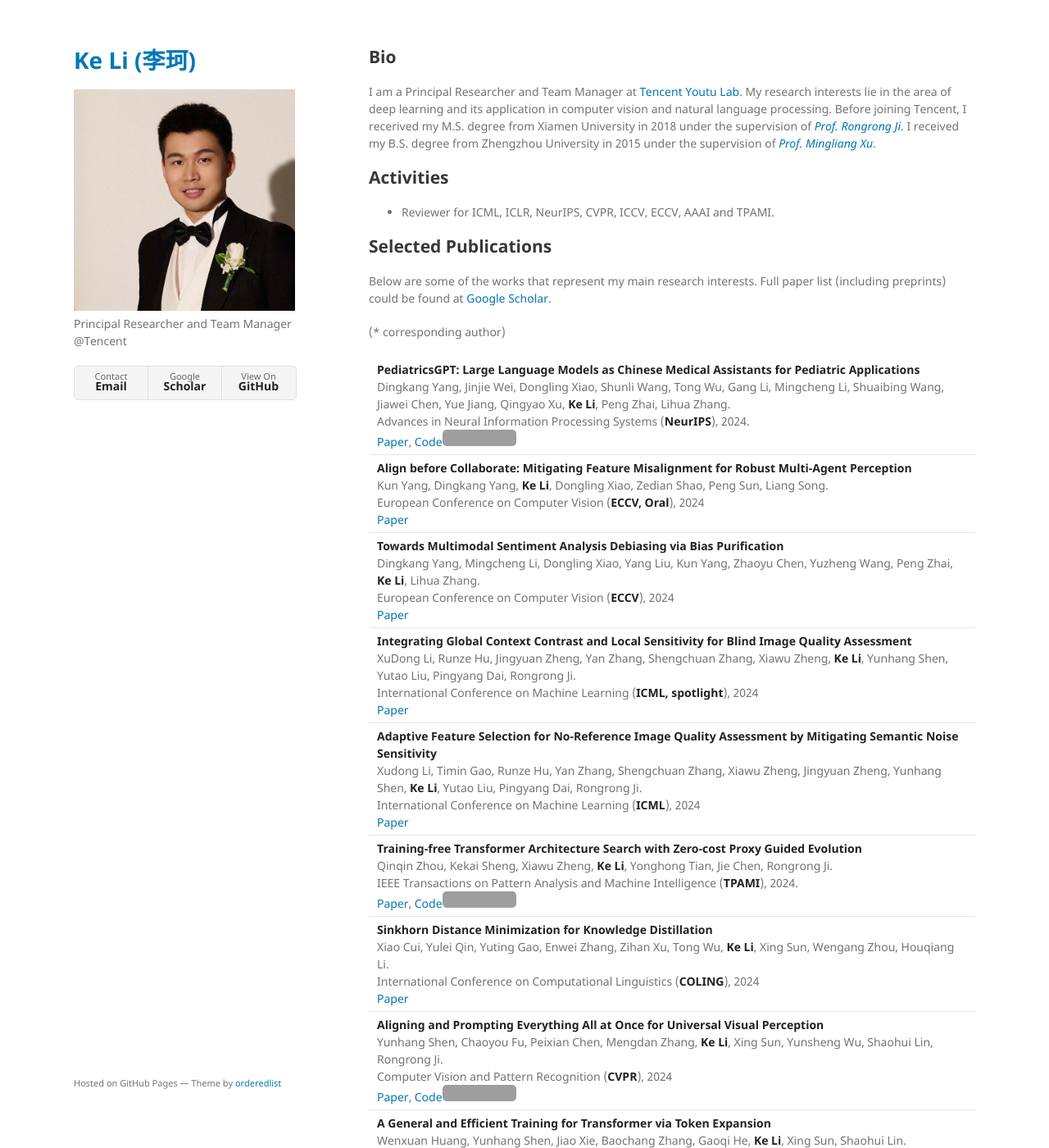
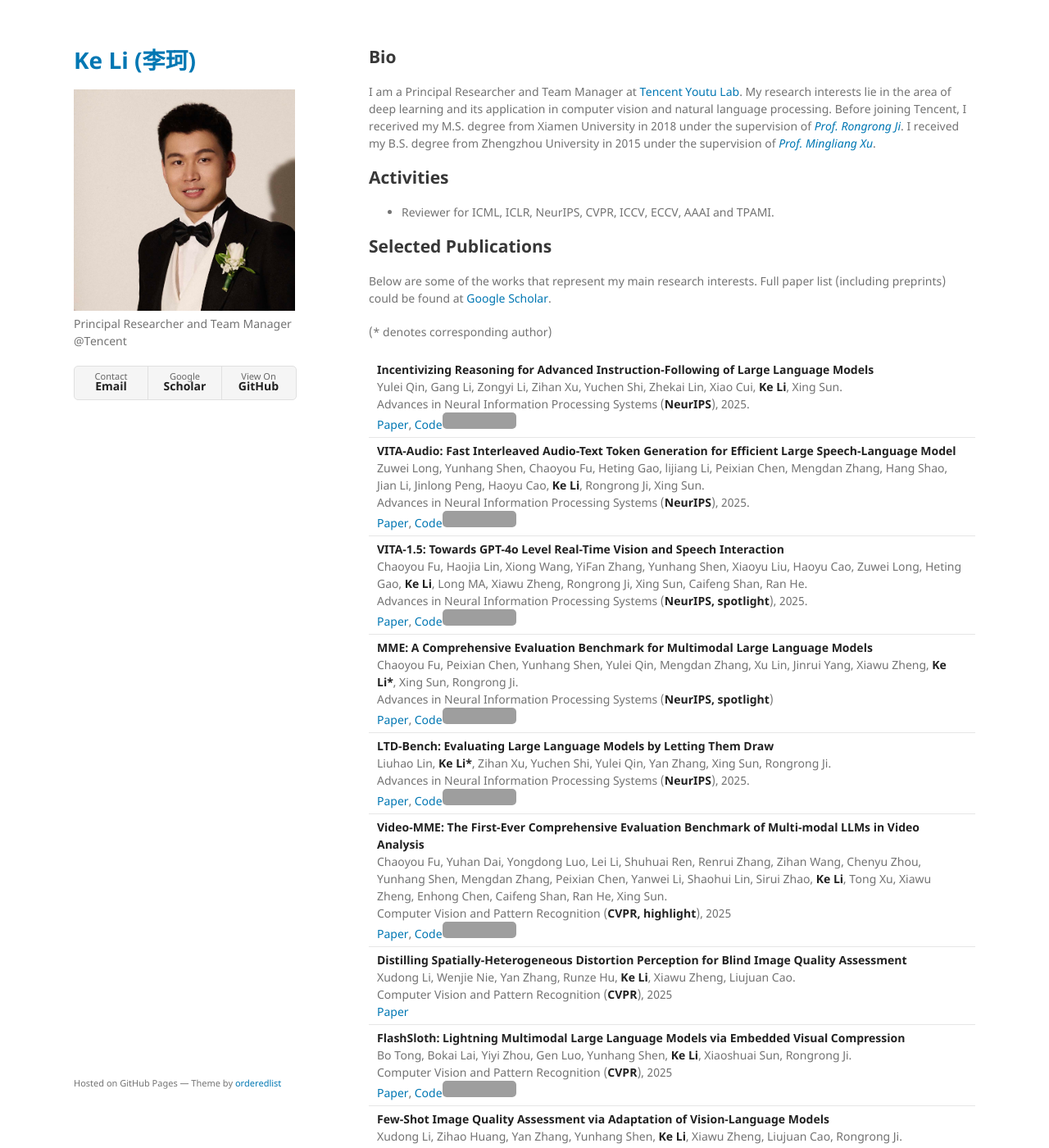
Before and after one commit to keli-61/keli-61.github.io, a Jekyll site: the page built from index.md, in a window 1280 px wide and 1400 px high. Shown: the whole window at 82% size. Built offline with Jekyll 4.4.1, drawn with Linux system fonts in a browser that asks for light colours; some of the changed text lies outside the part shown; grey boxes are pictures that could not be loaded.

Commit message:
update papers

```diff
--- a/index.md
+++ b/index.md
@@ -15,8 +15,17 @@ I am a Principal Researcher and Team Manager at [Tencent Youtu Lab](https://open
 
 Below are some of the works that represent my main research interests. Full paper list (including preprints) could be found at [Google Scholar](https://scholar.google.com/citations?user=mfWsFM0AAAAJ&hl=en).
 
-(* corresponding author)
+(* denotes corresponding author)
 
+| **Incentivizing Reasoning for Advanced Instruction-Following of Large Language Models**<br />Yulei Qin, Gang Li, Zongyi Li, Zihan Xu, Yuchen Shi, Zhekai Lin, Xiao Cui, **Ke Li**, Xing Sun.<br />Advances in Neural Information Processing Systems (**NeurIPS**), 2025.<br />[Paper](https://arxiv.org/abs/2506.01413), [Code](https://github.com/yuleiqin/RAIF)<img style="border: 0px;padding: 0px;border-radius: 5px;" src="https://img.shields.io/github/stars/yuleiqin/RAIF.svg" alt="GitHub stars" title="" /> |
+| **VITA-Audio: Fast Interleaved Audio-Text Token Generation for Efficient Large Speech-Language Model**<br />Zuwei Long, Yunhang Shen, Chaoyou Fu, Heting Gao, lijiang Li, Peixian Chen, Mengdan Zhang, Hang Shao, Jian Li, Jinlong Peng, Haoyu Cao, **Ke Li**, Rongrong Ji, Xing Sun.<br />Advances in Neural Information Processing Systems (**NeurIPS**), 2025.<br />[Paper](https://arxiv.org/pdf/2505.03739), [Code](https://github.com/VITA-MLLM/VITA-Audio)<img style="border: 0px;padding: 0px;border-radius: 5px;" src="https://img.shields.io/github/stars/VITA-MLLM/VITA-Audio.svg" alt="GitHub stars" title="" /> |
+| **VITA-1.5: Towards GPT-4o Level Real-Time Vision and Speech Interaction**<br />Chaoyou Fu, Haojia Lin, Xiong Wang, YiFan Zhang, Yunhang Shen, Xiaoyu Liu, Haoyu Cao, Zuwei Long, Heting Gao, **Ke Li**, Long MA, Xiawu Zheng, Rongrong Ji, Xing Sun, Caifeng Shan, Ran He.<br />Advances in Neural Information Processing Systems (**NeurIPS, spotlight**), 2025.<br />[Paper](https://arxiv.org/abs/2501.01957), [Code](https://github.com/VITA-MLLM/VITA)<img style="border: 0px;padding: 0px;border-radius: 5px;" src="https://img.shields.io/github/stars/VITA-MLLM/VITA.svg" alt="GitHub stars" title="" /> |
+| **MME: A Comprehensive Evaluation Benchmark for Multimodal Large Language Models**<br />Chaoyou Fu, Peixian Chen, Yunhang Shen, Yulei Qin, Mengdan Zhang, Xu Lin, Jinrui Yang, Xiawu Zheng, **Ke Li\***, Xing Sun, Rongrong Ji.<br />Advances in Neural Information Processing Systems (**NeurIPS, spotlight**)<br />[Paper](https://arxiv.org/abs/2306.13394), [Code](https://github.com/BradyFU/Awesome-Multimodal-Large-Language-Models/tree/Evaluation)<img style="border: 0px;padding: 0px;border-radius: 5px;" src="https://img.shields.io/github/stars/BradyFU/Awesome-Multimodal-Large-Language-Models.svg" alt="GitHub stars" title="" /> |
+| **LTD-Bench: Evaluating Large Language Models by Letting Them Draw**<br />Liuhao Lin, **Ke Li\***, Zihan Xu, Yuchen Shi, Yulei Qin, Yan Zhang, Xing Sun, Rongrong Ji.<br />Advances in Neural Information Processing Systems (**NeurIPS**), 2025.<br />[Paper](https://arxiv.org/pdf/2505.03739), [Code](https://github.com/walktaster/LTD-Bench)<img style="border: 0px;padding: 0px;border-radius: 5px;" src="https://img.shields.io/github/stars/walktaster/LTD-Bench.svg" alt="GitHub stars" title="" /> |
+| **Video-MME: The First-Ever Comprehensive Evaluation Benchmark of Multi-modal LLMs in Video Analysis**<br />Chaoyou Fu, Yuhan Dai, Yongdong Luo, Lei Li, Shuhuai Ren, Renrui Zhang, Zihan Wang, Chenyu Zhou, Yunhang Shen, Mengdan Zhang, Peixian Chen, Yanwei Li, Shaohui Lin, Sirui Zhao, **Ke Li**, Tong Xu, Xiawu Zheng, Enhong Chen, Caifeng Shan, Ran He, Xing Sun.<br />Computer Vision and Pattern Recognition (**CVPR, highlight**), 2025<br />[Paper](https://arxiv.org/abs/2405.21075), [Code](https://github.com/MME-Benchmarks/Video-MME)<img style="border: 0px;padding: 0px;border-radius: 5px;" src="https://img.shields.io/github/stars/MME-Benchmarks/Video-MME.svg" alt="GitHub stars" title="" /> |
+| **Distilling Spatially-Heterogeneous Distortion Perception for Blind Image Quality Assessment**<br />Xudong Li, Wenjie Nie, Yan Zhang, Runze Hu, **Ke Li**, Xiawu Zheng, Liujuan Cao.<br />Computer Vision and Pattern Recognition (**CVPR**), 2025<br />[Paper](https://openaccess.thecvf.com/content/CVPR2025/papers/Li_Distilling_Spatially-Heterogeneous_Distortion_Perception_for_Blind_Image_Quality_Assessment_CVPR_2025_paper.pdf) |
+| **FlashSloth: Lightning Multimodal Large Language Models via Embedded Visual Compression**<br />Bo Tong, Bokai Lai, Yiyi Zhou, Gen Luo, Yunhang Shen, **Ke Li**, Xiaoshuai Sun, Rongrong Ji.<br />Computer Vision and Pattern Recognition (**CVPR**), 2025<br />[Paper](https://arxiv.org/abs/2412.04317), [Code](https://github.com/codefanw/FlashSloth)<img style="border: 0px;padding: 0px;border-radius: 5px;" src="https://img.shields.io/github/stars/codefanw/FlashSloth.svg" alt="GitHub stars" title="" /> |
+| **Few-Shot Image Quality Assessment via Adaptation of Vision-Language Models**<br />Xudong Li, Zihao Huang, Yan Zhang, Yunhang Shen, **Ke Li**, Xiawu Zheng, Liujuan Cao, Rongrong Ji.<br />International Conference on Computer Vision (**ICCV**), 2025<br />[Paper](https://arxiv.org/abs/2409.05381), [Code](https://github.com/LXDxmu/GRMP-IQA)<img style="border: 0px;padding: 0px;border-radius: 5px;" src="https://img.shields.io/github/stars/LXDxmu/GRMP-IQA.svg" alt="GitHub stars" title="" /> |
 | **PediatricsGPT: Large Language Models as Chinese Medical Assistants for Pediatric Applications**<br />Dingkang Yang, Jinjie Wei, Dongling Xiao, Shunli Wang, Tong Wu, Gang Li, Mingcheng Li, Shuaibing Wang, Jiawei Chen, Yue Jiang, Qingyao Xu, **Ke Li**, Peng Zhai, Lihua Zhang.<br />Advances in Neural Information Processing Systems (**NeurIPS**), 2024.<br />[Paper](https://arxiv.org/abs/2405.19266), [Code](https://github.com/ydk122024/PediatricsGPT)<img style="border: 0px;padding: 0px;border-radius: 5px;" src="https://img.shields.io/github/stars/ydk122024/PediatricsGPT.svg" alt="GitHub stars" title="" /> |
 | **Align before Collaborate: Mitigating Feature Misalignment for Robust Multi-Agent Perception**<br />Kun Yang, Dingkang Yang, **Ke Li**, Dongling Xiao, Zedian Shao, Peng Sun, Liang Song.<br />European Conference on Computer Vision (**ECCV, Oral**), 2024<br />[Paper](https://keli.info) |
 | **Towards Multimodal Sentiment Analysis Debiasing via Bias Purification**<br />Dingkang Yang, Mingcheng Li, Dongling Xiao, Yang Liu, Kun Yang, Zhaoyu Chen, Yuzheng Wang, Peng Zhai, **Ke Li**, Lihua Zhang.<br />European Conference on Computer Vision (**ECCV**), 2024<br />[Paper](https://arxiv.org/abs/2403.05023) |
@@ -37,7 +46,6 @@ Below are some of the works that represent my main research interests. Full pape
 | **LocLoc: Low-level Cues and Local-area Guides for Weakly Supervised Object Localization**<br />Xinzi Cao, Xiawu Zheng, Yunhang Shen, **Ke Li**, Jie Chen, Yutong Lu, Yonghong Tian.<br />ACM International Conference on Multimedia (**ACM MM**), 2023.<br />[Paper](http://keli.info) |
 | **Masked Autoencoders are Efficient Class Incremental Learners**<br />Jiang-Tian Zhai, Xialei Liu, Andy Bagdanov, **Ke Li**, Ming-Ming Cheng.<br />International Conference on Computer Vision (**ICCV**), 2023.<br />[Paper](https://arxiv.org/abs/2308.12510), [Code](https://github.com/scok30/MAE-CIL)<img style="border: 0px;padding: 0px;border-radius: 5px;" src="https://img.shields.io/github/stars/scok30/MAE-CIL.svg" alt="GitHub stars" title="" /> |
 | **Woodpecker: Hallucination Correction for Multimodal Large Language Models**<br />Shukang Yin, Chaoyou Fu, Sirui Zhao, Tong Xu, Hao Wang, Dianbo Sui, Yunhang Shen, **Ke Li**, Xing Sun, Enhong Chen.<br />arxiv, 2023<br />[Paper](https://arxiv.org/abs/2310.16045), [Code](https://github.com/BradyFU/Woodpecker)<img style="border: 0px;padding: 0px;border-radius: 5px;" src="https://img.shields.io/github/stars/BradyFU/Woodpecker.svg" alt="GitHub stars" title="" /> |
-| **MME: A Comprehensive Evaluation Benchmark for Multimodal Large Language Models**<br />Chaoyou Fu, Peixian Chen, Yunhang Shen, Yulei Qin, Mengdan Zhang, Xu Lin, Jinrui Yang, Xiawu Zheng, **Ke Li\***, Xing Sun, Rongrong Ji.<br />arxiv, 2023<br />[Paper](https://arxiv.org/abs/2306.13394), [Code](https://github.com/BradyFU/Awesome-Multimodal-Large-Language-Models/tree/Evaluation)<img style="border: 0px;padding: 0px;border-radius: 5px;" src="https://img.shields.io/github/stars/BradyFU/Awesome-Multimodal-Large-Language-Models.svg" alt="GitHub stars" title="" /> |
 | **A Survey on Multimodal Large Language Models**<br />Shukang Yin , Chaoyou Fu, Sirui Zhao, **Ke Li**, Xing Sun, Tong Xu, Enhong Chen.<br />arxiv, 2023<br />[Paper](https://arxiv.org/abs/2306.13549), [Code](https://github.com/BradyFU/Awesome-Multimodal-Large-Language-Models)<img style="border: 0px;padding: 0px;border-radius: 5px;" src="https://img.shields.io/github/stars/BradyFU/Awesome-Multimodal-Large-Language-Models.svg" alt="GitHub stars" title="" /> |
 | **CF-ViT: A General Coarse-to-Fine Method for Vision Transformer**<br />Mengzhao Chen, Mingbao Lin, **Ke Li**, Yunhang Shen, Yongjian Wu, Fei Chao, Rongrong Ji.<br />Proceedings of the AAAI Conference on Artificial Intelligence (**AAAI, Oral**), 2023<br />[Paper](https://arxiv.org/abs/2203.03821), [Code](https://github.com/ChenMnZ/CF-ViT)<img style="border: 0px;padding: 0px;border-radius: 5px;" src="https://img.shields.io/github/stars/ChenMnZ/CF-ViT.svg" alt="GitHub stars" title="" /> |
 | **Adaptive Hierarchy-Branch Fusion for Online Knowledge Distillation**<br />Linrui Gong, Shaohui Lin, Baochang Zhang, Yunhang Shen, **Ke Li**, Ruizhi Qiao, Bo Ren, Muqing Li, Zhou Yu, Lizhuang Ma.<br />Proceedings of the AAAI Conference on Artificial Intelligence (**AAAI**), 2023<br />[Paper](https://ojs.aaai.org/index.php/AAAI/article/view/25937) |
```
